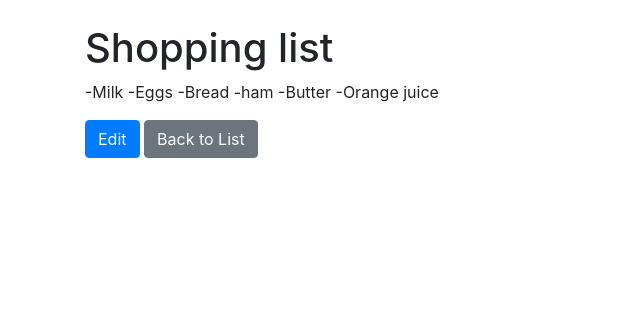
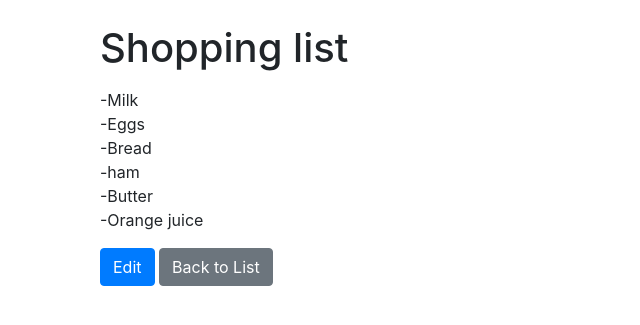
Before and after one commit to Lsverry/NoteOrganizer, a Django app: page /notes/1/ in a window 1280 px wide. Shown: the part 56-381 px from the top of the page, without its empty margins (0-640 px from the left). Run offline with Django 5.2, Linux system fonts and the light colour scheme; a user stored in the database is signed in; data comes from the database, SQL or seed files in the repository; both versions use the stored data as it was after the commit; some libraries are stand-ins or nearby versions.

Commit message:
Fix display of note content to preserve line breaks and formatting

```diff
--- a/notes/templates/notes/note_detail.html
+++ b/notes/templates/notes/note_detail.html
@@ -1,8 +1,10 @@
 {% extends 'base.html' %}
 
 {% block content %}
-<h1>{{ note.title }}</h1>
-<p>{{ note.content }}</p>
-<a href="{% url 'note_update' note.id %}" class="btn btn-primary">Edit</a>
-<a href="{% url 'note_list' %}" class="btn btn-secondary">Back to List</a>
+<div class="container mt-4">
+    <h1>{{ note.title }}</h1>
+    <p>{{ note.content|linebreaks }}</p>
+    <a href="{% url 'note_update' note.id %}" class="btn btn-primary">Edit</a>
+    <a href="{% url 'note_list' %}" class="btn btn-secondary">Back to List</a>
+</div>
 {% endblock %}
```
Also changed, not shown: db.sqlite3.
